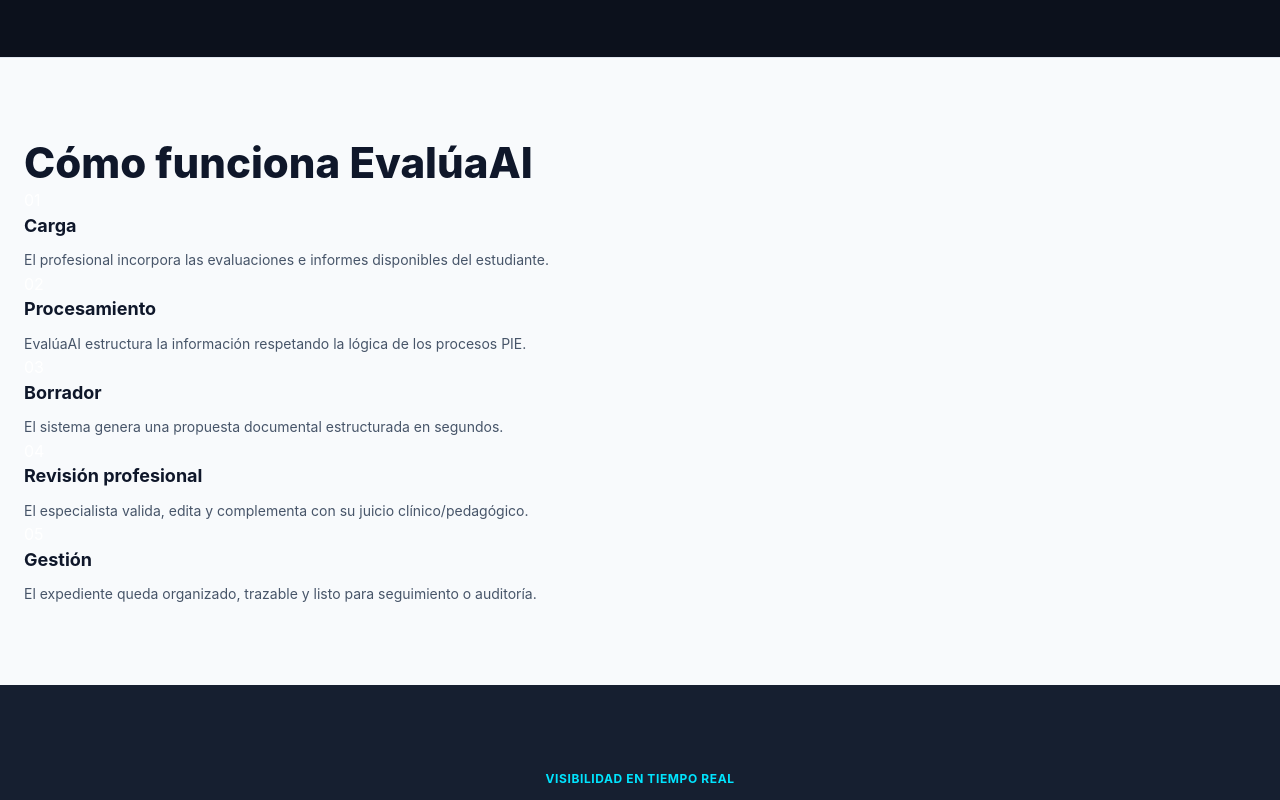
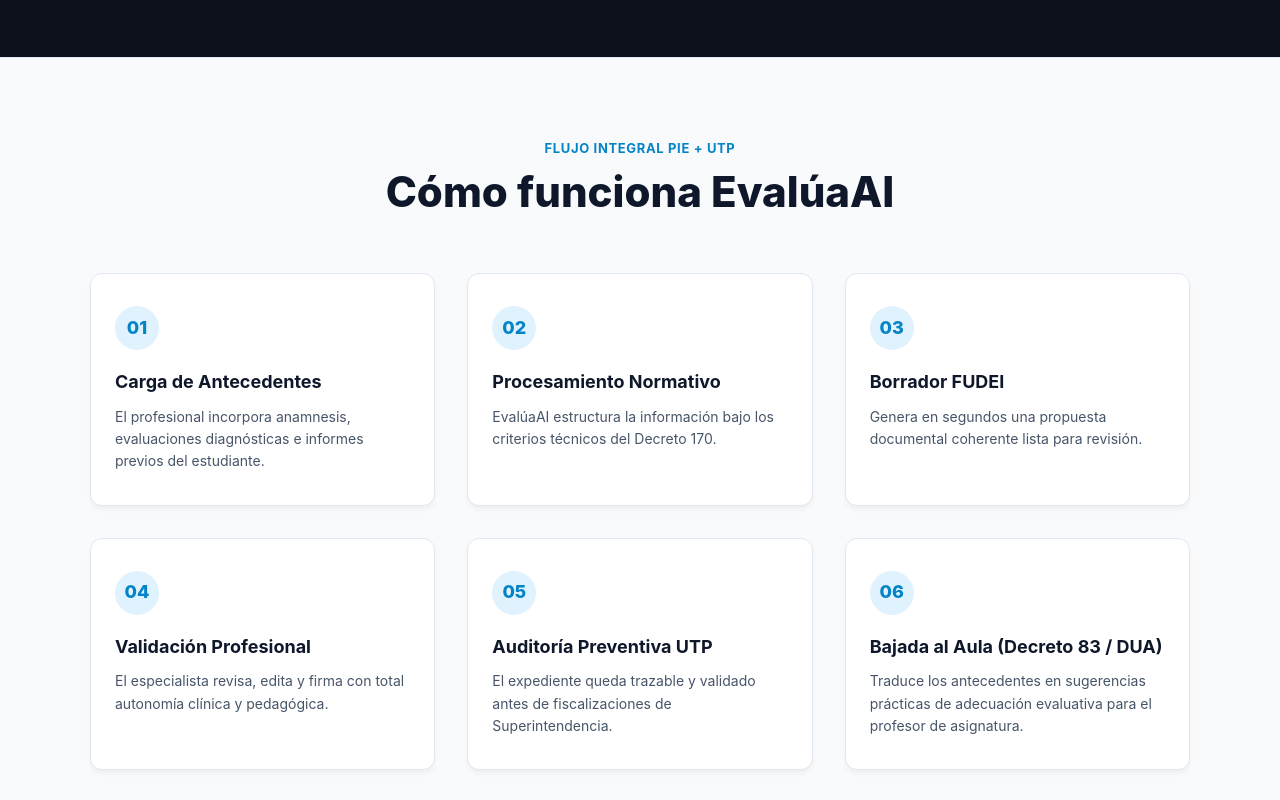
Before and after one commit to Milshakings/evaluaai-landing, a Next.js app: page / in a window 1280 px wide. Shown: the part 1260-2060 px from the top of the page. Built offline with nearby package versions, Linux system fonts and the light colour scheme.

Commit message:
Update HowItWorks.js

```diff
--- a/components/HowItWorks.js
+++ b/components/HowItWorks.js
@@ -2,25 +2,31 @@ import styles from './HowItWorks.module.css';
 
 export default function HowItWorks() {
   const steps = [
-    { num: '01', title: 'Carga', desc: 'El profesional incorpora las evaluaciones e informes disponibles del estudiante.' },
-    { num: '02', title: 'Procesamiento', desc: 'EvalúaAI estructura la información respetando la lógica de los procesos PIE.' },
-    { num: '03', title: 'Borrador', desc: 'El sistema genera una propuesta documental estructurada en segundos.' },
-    { num: '04', title: 'Revisión profesional', desc: 'El especialista valida, edita y complementa con su juicio clínico/pedagógico.' },
-    { num: '05', title: 'Gestión', desc: 'El expediente queda organizado, trazable y listo para seguimiento o auditoría.' }
+    { num: '01', title: 'Carga de Antecedentes', desc: 'El profesional incorpora anamnesis, evaluaciones diagnósticas e informes previos del estudiante.' },
+    { num: '02', title: 'Procesamiento Normativo', desc: 'EvalúaAI estructura la información bajo los criterios técnicos del Decreto 170.' },
+    { num: '03', title: 'Borrador FUDEI', desc: 'Genera en segundos una propuesta documental coherente lista para revisión.' },
+    { num: '04', title: 'Validación Profesional', desc: 'El especialista revisa, edita y firma con total autonomía clínica y pedagógica.' },
+    { num: '05', title: 'Auditoría Preventiva UTP', desc: 'El expediente queda trazable y validado antes de fiscalizaciones de Superintendencia.' },
+    { num: '06', title: 'Bajada al Aula (Decreto 83 / DUA)', desc: 'Traduce los antecedentes en sugerencias prácticas de adecuación evaluativa para el profesor de asignatura.' }
   ];
 
   return (
     <section id="como-funciona" className={styles.section}>
+      <div className={styles.container}>
+        <div className={styles.header}>
+          <span className={styles.tag}>Flujo Integral PIE + UTP</span>
           <h2 className={styles.title}>Cómo funciona EvalúaAI</h2>
-      <div className={styles.stepsGrid}>
+        </div>
+        <div className={styles.steps}>
           {steps.map((step) => (
-          <div key={step.num} className={styles.stepCard}>
-            <div className={styles.stepNum}>{step.num}</div>
+            <div key={step.num} className={styles.step}>
+              <div className={styles.stepNumber}>{step.num}</div>
               <h3 className={styles.stepTitle}>{step.title}</h3>
               <p className={styles.stepDesc}>{step.desc}</p>
             </div>
           ))}
         </div>
+      </div>
     </section>
   );
 }
```
Lines whose indentation alone changed are shown as unchanged.
